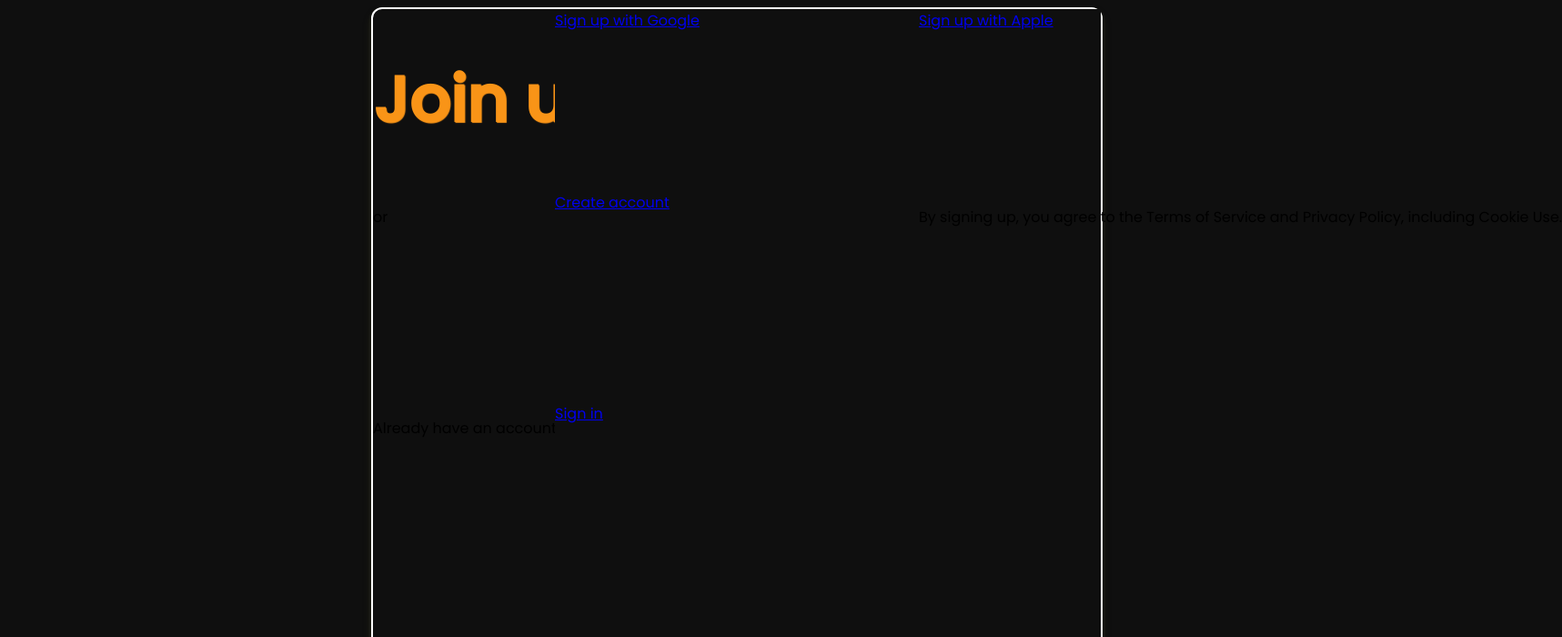
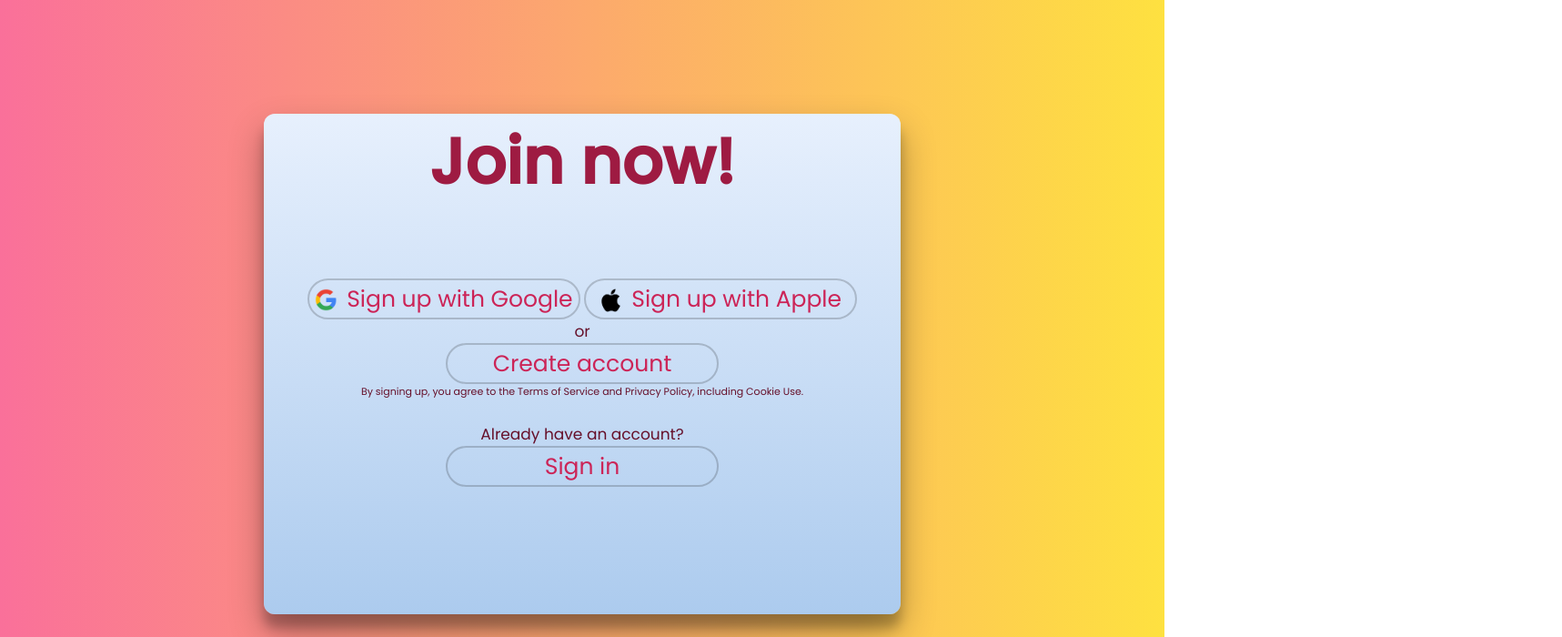
Before and after one commit to MusliHyseni/SCSS-Project, a website: page index.html in a window 1280 px wide. Shown: the top 700 px of the page at 91% size, 1717 px wide, since content can reach past the window. Drawn offline with Linux system fonts and the light colour scheme.

Commit message:
Finished project!

```diff
--- a/index.html
+++ b/index.html
@@ -11,17 +11,20 @@
 
 </head>
 <body>
-    <div class="Reg_log_signin">
-        <h1 class="title">Join us!</h1>
-            <a href="#" class="google">Sign up with Google</a>
-            <a href="#" class="apple">Sign up with Apple</a>
+    <div class="main">
+        <div class="info">
+            <h1 class="title">Join now!</h1>
+            <button class="gmail"><img class="images" src="assets\css\static\Saas.png" width="25px"><a class="gmail-link" href="https://mail.google.com/mail">Sign up with Google</a></button>
+            <button class="apple"><img class="images" src="assets\css\static\apple.png" width="25px" height="26px"><a class="apple-link" href="#">Sign up with Apple</a></button>
             <p class="or">or</p>
-            <a href="#" class="create">Create account</a>
+            <button class="create"><a class="create-link" href="#">Create account</a></button>
             <p class="terms">By signing up, you agree to the Terms of Service and Privacy Policy, including Cookie Use.</p>
-            <p class="have_acc">Already have an account?</p>
-            <a href="#" class="sign-in">Sign in</a>
+                <br />
+            <p class="already">Already have an account?</p>
+            <button class="sign-in"><a class="signin-link" href="#">Sign in</a></button>
 
+        </div>
+    </div>
 
-    </div>
 </body>
 </html>
--- a/style.scss
+++ b/style.scss
@@ -1,79 +1,64 @@
-$main_color: rgb(15, 15, 15);
-$sec_color: rgb(35, 45, 63);
-$thrd_color: rgb(249, 148, 23);
+$backcolor: rgb(79, 111, 82);
 
-@mixin fontface($family, $url0, $format0, $url1, $format1){
-    @font-face {
-        font-family: #{$family};
-        src: url(#{$url0}) format(#{$format0});
-        src: url(#{$url1}) format(#{$format1});;
-    }
+* {
+    font-family: 'Poppins', 'sans-serif';
+    margin: 0px;
+    padding: 0px;
+    box-sizing: border-box;
 }
 
 
-/*--------------------------------------------------------------------------------*/
-* {
-    font-family: 'Poppins', 'sans-serif';
-    background-color: $main_color;
-    text-wrap: nowrap;
-    display: grid;
-    grid-template: 200px 1fr 1fr 1fr 1fr 1fr 1fr /200px 1fr 200px;
+body {
+    display: flex;
+    justify-content: center;
+    align-items: center;
+    min-height: 100vh;
+    background-image: linear-gradient(to right, rgb(250, 112, 154) 0%, rgb(254, 225, 64) 100%);
 }
 
-.Reg_log_signin{
-    width: 800px;
-    height: 900px;
-    grid-column: 2/3;
-    grid-row: 1/3;
-    border: 2px solid white;
-    border-radius: 12px 12px;
-    box-shadow: rgba(112, 111, 59, 0.25) 0px 6px 12px -2px, rgba(141, 156, 51, 0.3) 0px 3px 7px -3px;
+div {
+    .info {
+        width: 700px;
+        height: 550px;
+        border-radius: 12px 12px;
+        text-align: center;
+        align-items: center;
+        background-image: linear-gradient(to top, #accbee 0%, #e7f0fd 100%);
+        box-shadow: rgba(0, 0, 0, 0.3) 0px 19px 38px, rgba(0, 0, 0, 0.22) 0px 15px 12px;
+        h1 {
+            font-size: 70px;
+            color: rgb(158, 27, 66);
+            margin-bottom: 75px;
+        }
 
-    h1 {
-        font-size: 70px;
-        color: $thrd_color;
-        text-shadow: 1px 1px 1px $thrd_color;
+        .images {
+            vertical-align: middle;
+            margin-right: 10px;
+        }
+
+        button {
+            width: 300px;
+            height: 45px;
+            font-size: 25px;
+            flex-flow: column wrap;
+            align-items: center;
+            border-radius: 30px;
+            background-color: transparent;
+
+            border: 2px solid rgba(16, 17, 17, 0.2);
+            a {
+                text-decoration: none;
+                color: rgb(204, 36, 87);
+            }
+        }
+
+        p {
+            font-size: 17px;
+            color: rgb(102, 16, 42);
+        }
+
+        p.terms {
+            font-size: 11px;
+        }
     }
 }
-
-.writing {
-    grid-column:2/3;
-    grid-row: 2/3;
-    width: 500px;
-    justify-content: center;
-    align-items: center;
-
-    a, p {
-        width:fit-content;
-        height: fit-content;
-        padding: 0px;
-        //background-color: //$thrd_color;
-        border: 1px solid $thrd_color;
-        border-radius: 6px 6px;
-
-
-
-    }
-
-    a {
-        text-decoration: none;
-        .google {
-            grid-row: 2/3;
-        }
-        .apple {
-            grid-row: 3/4;
-        }
-
-        .create {
-            grid-row: 5/6;
-        }
-
-        .sign-in {
-            grid-row: 8/9;
-        }
-    }
-
-    p.terms {
-        text-wrap: wrap;
-    }
-}
```
Also changed, not shown: _variables_tools.scss (deleted), assets/css/README.txt (deleted), assets/css/static/Saas.png (added), assets/css/static/apple.png (added), assets/css/style.css, 1 other file.
